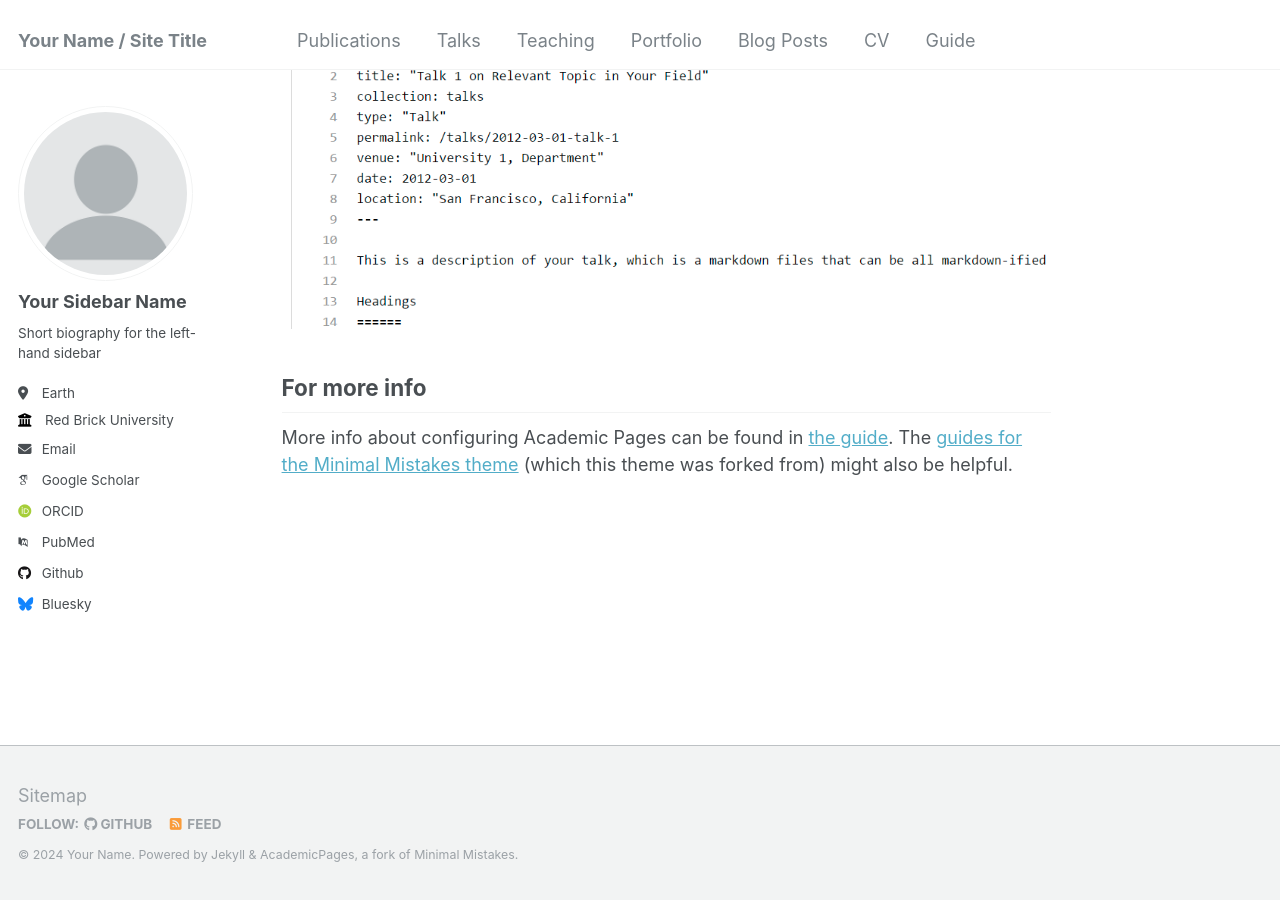
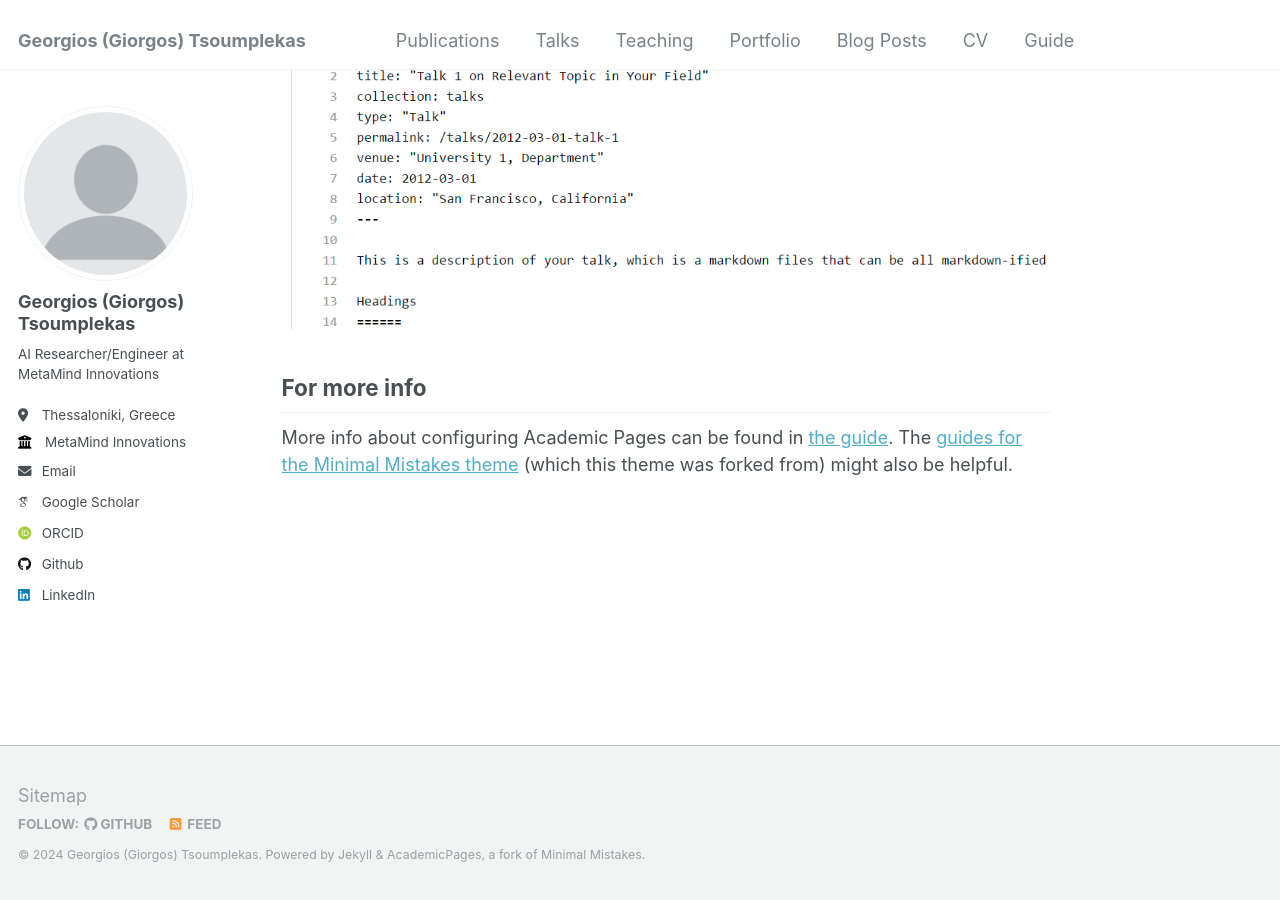
Before and after one commit to GeorgeTsoumplekas/GeorgeTsoumplekas.github.io, a Jekyll site: the page built from _pages/about.md, in a window 1280 px wide and 900 px high, scrolled down 2660 px. Built offline with Jekyll 4.4.1, drawn with Linux system fonts in a browser that asks for light colours; some web fonts are replaced.

Commit message:
Update _config.yml

```diff
--- a/_config.yml
+++ b/_config.yml
@@ -8,13 +8,13 @@
 
 # Basic Site Settings
 locale                   : "en-US"
-title                    : "Your Name / Site Title"
+title                    : "Georgios (Giorgos) Tsoumplekas"
 title_separator          : "-"
-name                     : &name "Your Name"
-description              : &description "personal description"
-url                      : https://academicpages.github.io # the base hostname & protocol for your site e.g. "https://mmistakes.github.io"
+name                     : &name "Georgios (Giorgos) Tsoumplekas"
+description              : &description "AI Researcher/Engineer at MetaMind Innovations"
+url                      : https://GeorgeTsoumplekas.github.io # the base hostname & protocol for your site e.g. "https://mmistakes.github.io"
 baseurl                  : "" # the subpath of your site, e.g. "/blog"
-repository               : "academicpages/academicpages.github.io"
+repository               : "GeorgeTsoumplekas/GeorgeTsoumplekas.github.io"
 
 # Site Author - The following control what appear as part of the author content on the side bar.
 #               If a field is blank the icon and link will not appear, otherwise it will be shown.
@@ -22,33 +22,33 @@ repository               : "academicpages/academicpages.github.io"
 author:
   # Biographic information
   avatar           : "profile.png"
-  name             : "Your Sidebar Name"
+  name             : "Georgios (Giorgos) Tsoumplekas"
   pronouns         : # example: "she/her"
-  bio              : "Short biography for the left-hand sidebar"
-  location         : "Earth"
-  employer         : "Red Brick University"
+  bio              : "AI Researcher/Engineer at MetaMind Innovations"
+  location         : "Thessaloniki, Greece"
+  employer         : "MetaMind Innovations"
   uri              : # URL
-  email            : "none@example.org"
+  email            : "gtsoumplekas@metamind.gr"
 
   # Academic websites
   arxiv            : # URL - Update with the correct link to your profile
-  googlescholar    : "https://scholar.google.com/citations?user=PS_CX0AAAAAJ"
+  googlescholar    : "https://scholar.google.com/citations?user=V-8yNzIAAAAJ&hl=en"
   impactstory      : # URL
-  orcid            : "http://orcid.org/yourorcidurl"
+  orcid            : "https://orcid.org/0009-0004-4943-3381"
   semantic         : # URL
-  pubmed           : "https://www.ncbi.nlm.nih.gov/pubmed/?term=john+snow"
+  pubmed           : #
   researchgate     : # URL
 
   # Repositories and software development
   bitbucket        : # Username - Update with your username on the site
   codepen          : # Username
   dribbble         : # Username
-  github           : "academicpages"
+  github           : "GeorgeTsoumplekas"
   kaggle           : # Username
   stackoverflow    : # User number or user number and name (i.e., use "1" or "1/jeff-atwood")
 
   # Social media
-  bluesky          : "bsky.app" # Replace this with you Bluesky username
+  bluesky          : #
   facebook         : # Username
   flickr           : # Username
   foursquare       : # Username
@@ -57,7 +57,7 @@ author:
   keybase          : # Username
   instagram        : # Username
   lastfm           : # Username
-  linkedin         : # Username
+  linkedin         : "georgios-tsoumplekas-a29a84229"
   mastodon         : # URL
   medium           : # URL
   pinterest        : # Username
```
